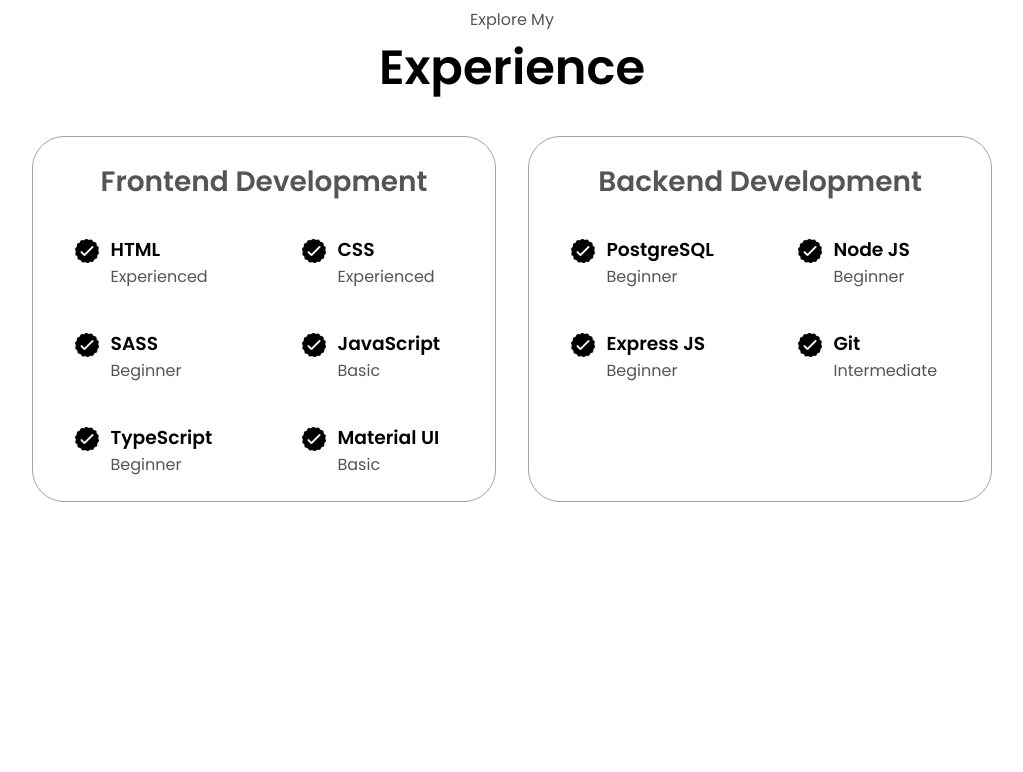
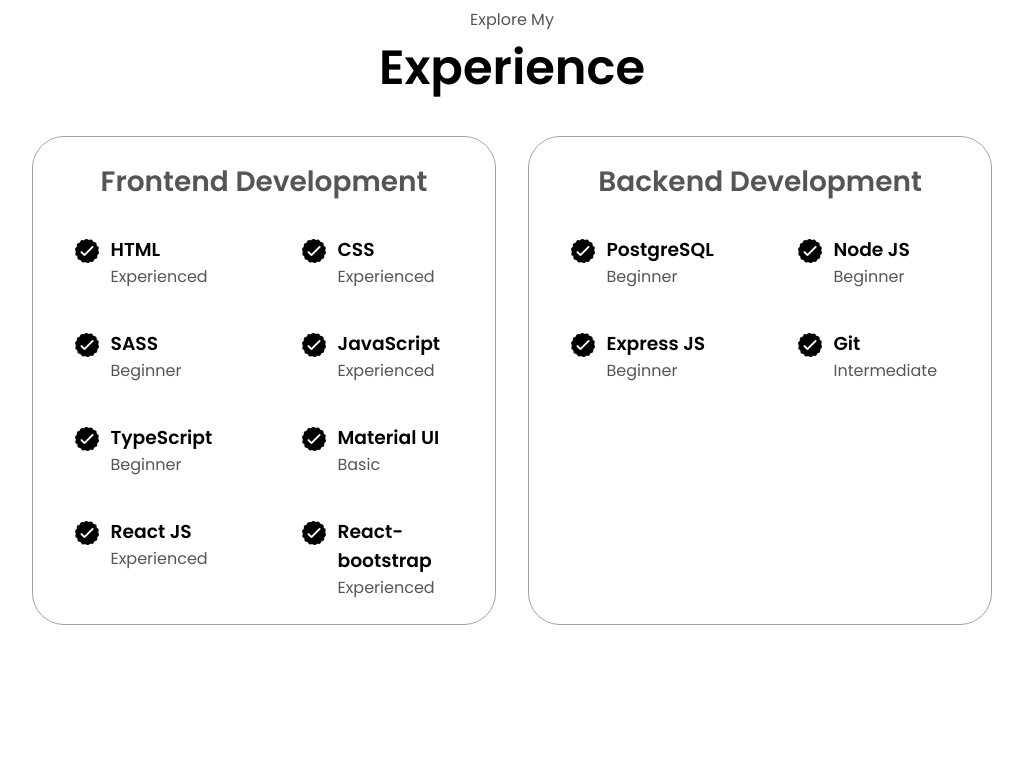
Before and after one commit to hrithul/portfolio, a plain HTML site: page index.html in a window 1280 px wide. Shown: the part 2457-3229 px from the top of the page, without its empty margins (128-1151 px from the left). Drawn offline with nearby package versions, Linux system fonts and the light colour scheme.

Commit message:
Update index.html

```diff
--- a/index.html
+++ b/index.html
@@ -119,7 +119,7 @@
                 class="icon"
               />
               <h3>Experience</h3>
-              <p>Fresher <br />FullStack Developer</p>
+              <p>0.4 years <br />FullStack Developer</p>
             </div>
             <div class="details-container">
               <img
@@ -233,7 +233,7 @@
                 />
                 <div>
                   <h3>JavaScript</h3>
-                  <p>Basic</p>
+                  <p>Experienced</p>
                 </div>
               </article>
               <article>
@@ -256,6 +256,28 @@
                 <div>
                   <h3>Material UI</h3>
                   <p>Basic</p>
+                </div>
+              </article>
+              <article>
+                <img
+                  src="./assets/checkmark.png-small.webp"
+                  alt="Experience icon"
+                  class="icon"
+                />
+                <div>
+                  <h3>React JS</h3>
+                  <p>Experienced</p>
+                </div>
+              </article>
+              <article>
+                <img
+                  src="./assets/checkmark.png-small.webp"
+                  alt="Experience icon"
+                  class="icon"
+                />
+                <div>
+                  <h3>React-bootstrap</h3>
+                  <p>Experienced</p>
                 </div>
               </article>
             </div>
@@ -400,14 +422,14 @@
         <p class="text t01">We are here for you! How can we help?</p>
         <form id="contactForm" action="#">
           <div class="txt">
-            <div class="inputbox">
+            <div class="inputbox form-control">
               <input type="text" id="name" name="name" class="name" placeholder="Enter your name">
             </div>
-            <div class="inputbox">
+            <div class="inputbox form-control">
               <input type="email" id="email" name="email" class="email" placeholder="Enter your email id">
             </div>
           </div>
-          <div class="inputbox">
+          <div class="inputbox form-control">
             <textarea id="message" name="message" class="message" placeholder="Enter your message..."></textarea>
           </div>
           <div class="sub">
```
